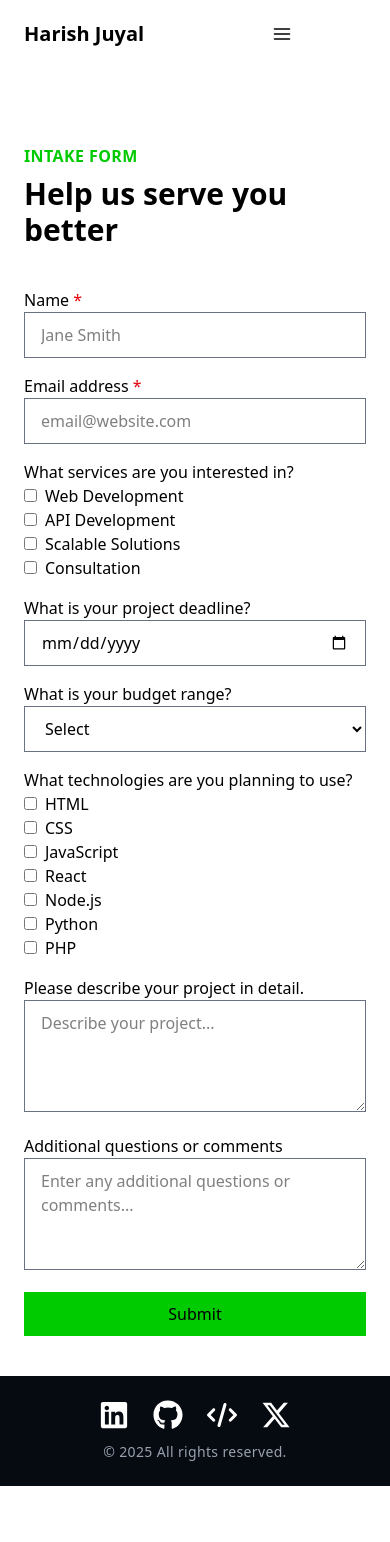
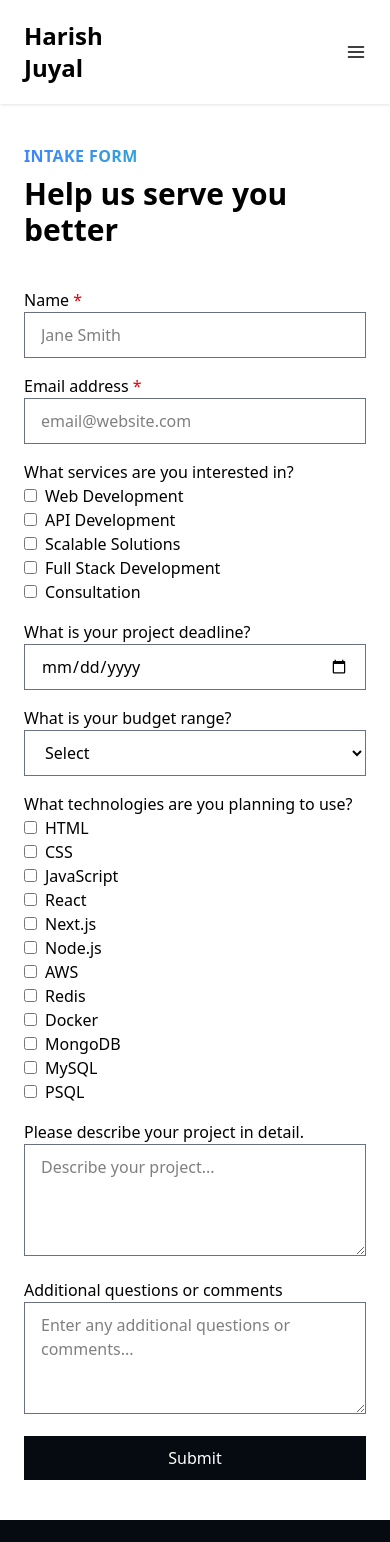
Before and after one commit to Harish010818/Harish-portfolio-web-app, a Next.js app in the folder client/: page /Intake in a window 390 px wide. Shown: the top 1542 px of the page. Before the commit the page ends 1486 px from the top, so only its background shows below. Built offline with nearby package versions, Linux system fonts and the light colour scheme.

Commit message:
responsiveness fix

```diff
--- a/client/src/app/Intake/page.js
+++ b/client/src/app/Intake/page.js
@@ -70,7 +70,7 @@ const IntakeForm = () => {
 
   return (
     <div className="grid grid-cols-1 items-center md:max-w-3xl pt-36 pb-10 md:py-40 px-6 md:px-0 md:mx-auto">
-       <h3 className="text-[var(--office-green)] font-semibold uppercase tracking-wide mb-2">Intake form</h3>
+       <h3 className="font-bold bg-gradient-to-r from-[#4284FF] to-[#2ECC71] bg-clip-text text-transparent uppercase tracking-wide mb-2">Intake form</h3>
         <h1 className="text-3xl md:text-4xl font-bold mb-10">Help us serve you better</h1>
 
         {/* onSubmit={handleSubmit} */}
@@ -106,7 +106,7 @@ const IntakeForm = () => {
         {/* Services */}
         <div>
           <label className="block font-medium">What services are you interested in?</label>
-          {["Web Development", "API Development", "Scalable Solutions", "Consultation"].map((service) => (
+          {["Web Development", "API Development", "Scalable Solutions","Full Stack Development", "Consultation"].map((service) => (
             <div key={service}>
               <input
                 type="checkbox"
@@ -153,7 +153,7 @@ const IntakeForm = () => {
         {/* Technologies */}
         <div>
           <label className="block font-medium">What technologies are you planning to use?</label>
-          {["HTML", "CSS", "JavaScript", "React", "Node.js", "Python", "PHP"].map((tech) => (
+          {["HTML", "CSS", "JavaScript", "React", "Next.js", "Node.js", "AWS", "Redis", "Docker", "MongoDB", "MySQL", "PSQL"].map((tech) => (
             <div key={tech}>
               <input
                 type="checkbox"
@@ -195,8 +195,7 @@ const IntakeForm = () => {
         {/* Submit Button */}
         <button
            type="submit"
-           className="w-full px-4 py-2.5 hover:bg-[var(--hover-green)]
-           bg-[var(--office-green)]"
+           className="w-full px-4 py-2.5 bg-[var(--rich-black)] text-white hover:bg-gray-300 cursor-pointer"
            onClick={submitHandler}
           >
           Submit
--- a/client/src/components/sections/Home.js
+++ b/client/src/components/sections/Home.js
@@ -7,18 +7,17 @@ const Home = () => {
       {/* to glass effect and blocking bg   */}
       {/* <div className="absolute h-[95vh] inset-0 bg-black/50"></div> */}
 
-      <div className="px-6 md:ml-40 gap-12 grid z-20">
+      <div className="grid grid-cols-1 gap-12  px-6 md:ml-40 py-10 md:py-24">
         <div>
           <div className="flex items-center justify-center  gap-3">
             <h1 className="text-4xl md:text-6xl font-bold bg-gradient-to-r from-[#4284FF] to-[#2ECC71] bg-clip-text text-transparent">Hi, I&apos;m Harish</h1>
             <HandWavingAnimate><span className="text-4xl md:text-[60px]">👋</span ></HandWavingAnimate>
           </div>
           <h2 className="text-xl mt-1.5 md:text-2xl text-[var(--rich-black)]">Full Stack Developer</h2>
-
         </div>
         <div>
-          <h1 className="text-3xl md:text-4xl font-bold text-[var(--rich-black)]">Have a project in mind ?</h1>
-          <button className="cursor-pointer mt-6 w-44 md:w-52  py-3 font-bold bg-[var(--rich-black)] text-white rounded-lg hover:scale-105 ease-in-out duration-300">
+          <h1 className="text-2xl md:text-4xl font-bold text-[var(--rich-black)]">Have a project in mind ?</h1>
+          <button className="cursor-pointer mt-6 w-36 md:w-52  py-3 font-bold bg-[var(--rich-black)] text-white rounded-lg hover:scale-105 ease-in-out duration-300">
             <a href="/intake" className="text-xs md:text-lg font-sans font-medium">Let&apos;s Get Started</a>
           </button>
         </div>
--- a/client/src/components/sections/Projects.js
+++ b/client/src/components/sections/Projects.js
@@ -41,7 +41,7 @@ const Projects = () => {
         <h1 className="text-2xl md:text-3xl font-bold text-[var(--rich-black)]">Explore cutting-edge web-applications</h1>
       </div>
 
-      <div className="grid grid-cols-1 md:grid-cols-3 gap-5 md:gap-4 ">
+      <div className="grid grid-cols-1 md:grid-cols-3 gap-8 md:gap-6 ">
         {projects.map((project) => (
           <a key={project.id} href={project.url} target="_blank" rel="noopener noreferrer" className="overflow-hidden hover:scale-105 transition-all duration-300 group shadow shadow-gray-600">
                <img src={project.thumbnail} alt={project.title} className="" />
--- a/client/src/components/sections/TechStacks.js
+++ b/client/src/components/sections/TechStacks.js
@@ -18,8 +18,8 @@ const techStack = [
 
 const Techstacks = () => {
   return (
-     <div className="py-16 px-6 flex flex-col items-center">
-      <h2 className="text-3xl font-bold text-gray-900 mb-10">
+     <div className="py-16 px-6 gap-10 flex flex-col items-center">
+      <h2 className="text-2xl md:text-3xl lg:text-4xl font-bold text-gray-900 mb-10">
         Technologies I Work With
       </h2>
       <div className="grid grid-cols-2 sm:grid-cols-3 md:grid-cols-5 gap-6">
--- a/client/src/components/shared/Header.js
+++ b/client/src/components/shared/Header.js
@@ -31,11 +31,11 @@ const Navbar = () => {
 
 
   return (
-    <header className="fixed flex px-6 gap-32 md:gap-64 items-center md:px-40 py-5 md:fixed bg-white  right-0 left-0 z-30">
+    <header className="fixed flex px-6 gap-48 md:gap-64 items-center  md:px-40 py-5 md:fixed bg-white  right-0 left-0 z-30 shadow shadow-gray-200">
 
       {/* Logo */}
       <Link href="/" onClick={() => handleNavigation("home")}>
-           <h1 className="text-xl md:text-4xl font-bold cursor-pointer">Harish Juyal</h1>
+           <h1 className="text-2xl md:text-4xl font-bold cursor-pointer">Harish Juyal</h1>
       </Link>
 
       {/* Desktop Menu */}
```
